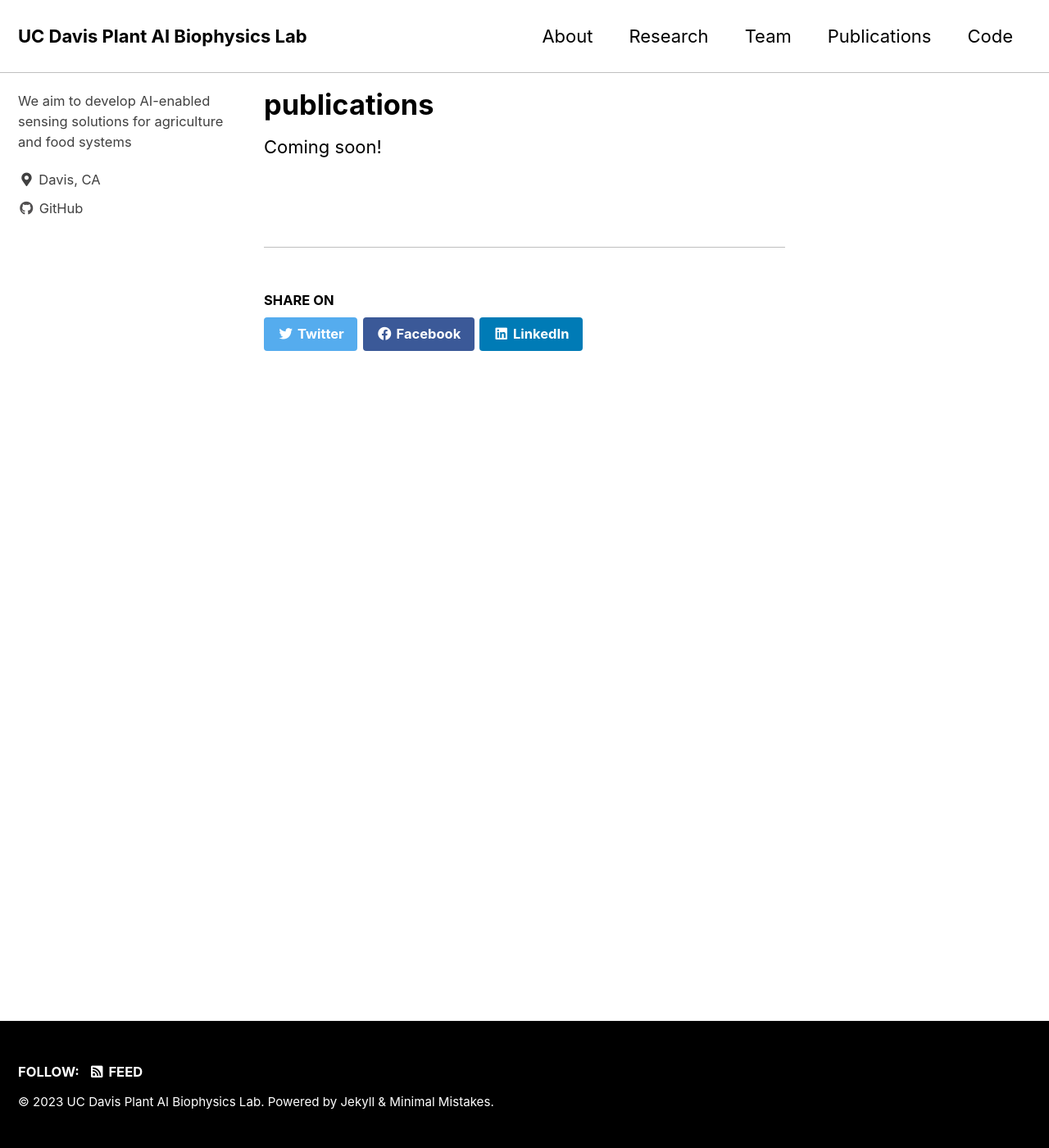
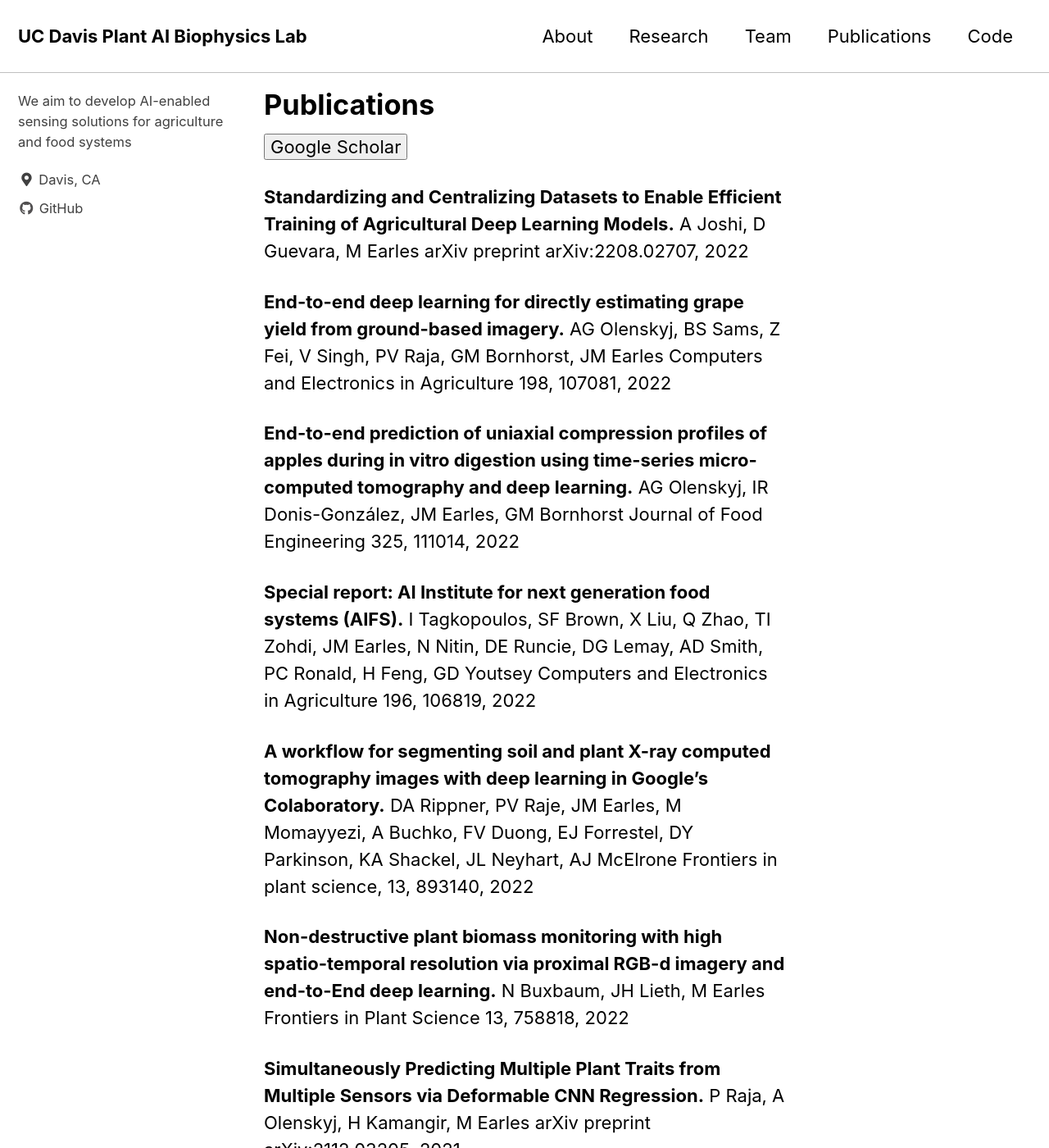
Before and after one commit to plant-ai-biophysics-lab/plant-ai-biophysics-lab.github.io, a Jekyll site: the page built from _pages/publications.md, in a window 1280 px wide and 1400 px high. Shown: the whole window at 82% size. Built offline with Jekyll 4.4.1, drawn with Linux system fonts in a browser that asks for light colours; cached includes are drawn as plain includes; some of the changed text lies outside the part shown.

Commit message:
Added pubs and a link to Google Scholar

```diff
--- a/Gemfile
+++ b/Gemfile
@@ -1,5 +1,6 @@
 source "https://rubygems.org"
 
+gem "minimal-mistakes-jekyll"
 gem "github-pages", group: :jekyll_plugins
 gem "jekyll-include-cache", group: :jekyll_plugins
 
--- a/_pages/publications.md
+++ b/_pages/publications.md
@@ -1,7 +1,39 @@
 ---
 layout: single
 permalink: /publications/
-title: "publications"
+title: "Publications"
 ---
 
-Coming soon!
+<button name="GScholar" onclick="https://scholar.google.com/citations?hl=en&user=PjrSfXgAAAAJ&view_op=list_works&sortby=pubdate">Google Scholar</button>
+
+**Standardizing and Centralizing Datasets to Enable Efficient Training of Agricultural Deep Learning Models.**
+A Joshi, D Guevara, M Earles
+arXiv preprint arXiv:2208.02707, 2022
+
+**End-to-end deep learning for directly estimating grape yield from ground-based imagery.**
+AG Olenskyj, BS Sams, Z Fei, V Singh, PV Raja, GM Bornhorst, JM Earles
+Computers and Electronics in Agriculture 198, 107081, 2022
+
+**End-to-end prediction of uniaxial compression profiles of apples during in vitro digestion using time-series micro-computed tomography and deep learning.**
+AG Olenskyj, IR Donis-González, JM Earles, GM Bornhorst
+Journal of Food Engineering 325, 111014, 2022
+
+**Special report: AI Institute for next generation food systems (AIFS).**
+I Tagkopoulos, SF Brown, X Liu, Q Zhao, TI Zohdi, JM Earles, N Nitin, DE Runcie, DG Lemay, AD Smith, PC Ronald, H Feng, GD Youtsey
+Computers and Electronics in Agriculture 196, 106819, 2022
+
+**A workflow for segmenting soil and plant X-ray computed tomography images with deep learning in Google's Colaboratory.**
+DA Rippner, PV Raje, JM Earles, M Momayyezi, A Buchko, FV Duong, EJ Forrestel, DY Parkinson, KA Shackel, JL Neyhart, AJ McElrone
+Frontiers in plant science, 13, 893140, 2022
+
+**Non-destructive plant biomass monitoring with high spatio-temporal resolution via proximal RGB-d imagery and end-to-End deep learning.**
+N Buxbaum, JH Lieth, M Earles
+Frontiers in Plant Science 13, 758818, 2022
+
+**Simultaneously Predicting Multiple Plant Traits from Multiple Sensors via Deformable CNN Regression.**
+P Raja, A Olenskyj, H Kamangir, M Earles
+arXiv preprint arXiv:2112.03205, 2021
+
+**Enlisting 3D crop models and GANs for more data efficient and generalizable fruit detection.**
+Z Fei, AG Olenskyj, BN Bailey, M Earles
+2021 IEEE/CVF International Conference on Computer Vision Workshops (ICCVW), Montreal, BC, Canada, 2022
```
